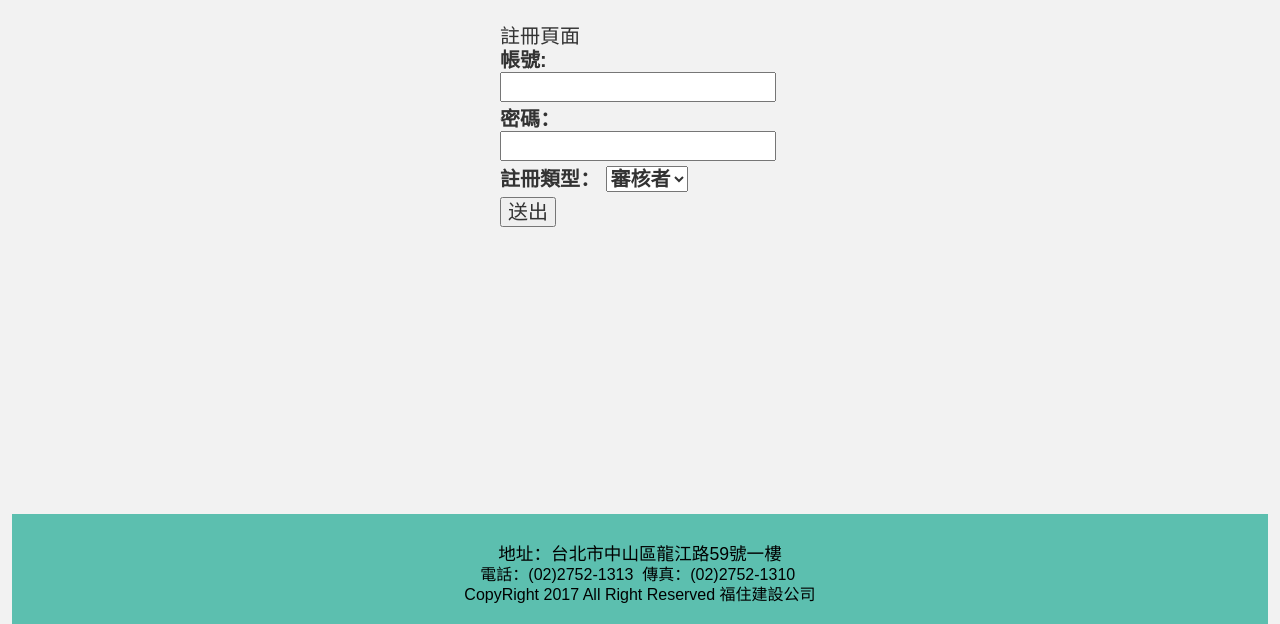
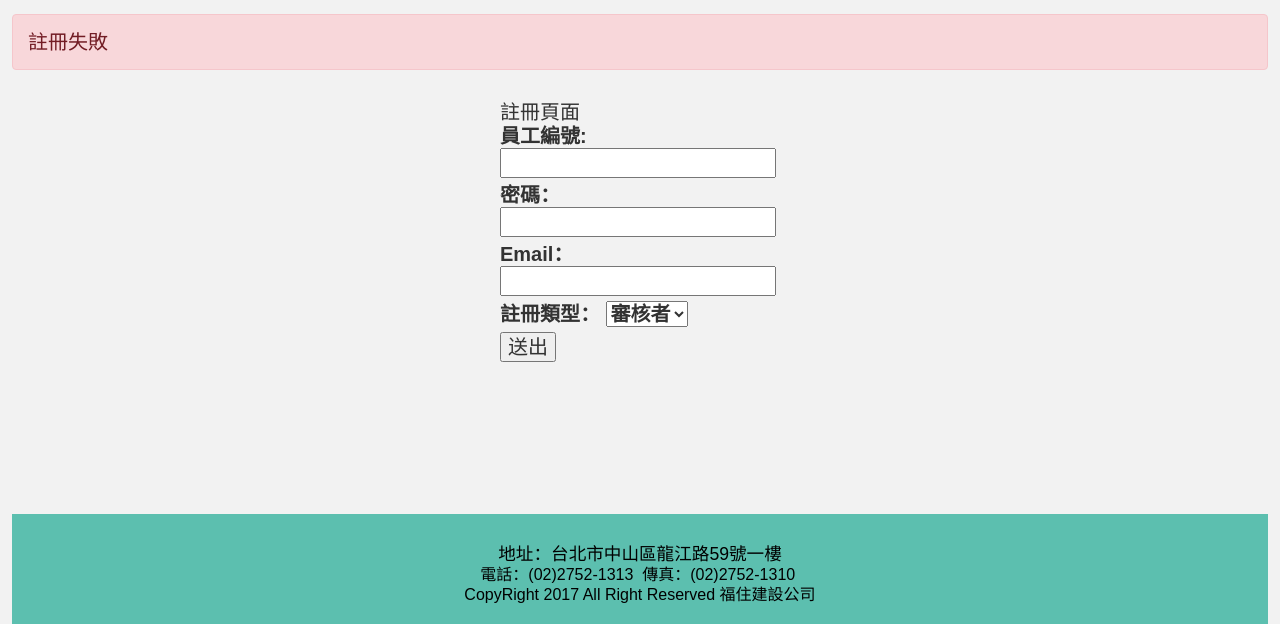
Before and after one commit to a9650615/NTUT_CIVIL_LAB, a PHP site: page /?page=register&error=1 in a window 1280 px wide. Shown: the part 98-722 px from the top of the page. Run offline with PHP 8.4, Linux system fonts and the light colour scheme; data that the repository does not hold is empty; some libraries are stand-ins or nearby versions.

Commit message:
註冊欄位修正

```diff
--- a/css/custom.css
+++ b/css/custom.css
@@ -14,3 +14,9 @@
     background-color: #d1ecf1;
     border-color: #bee5eb;
 }
+
+.alert-danger {
+    color: #721c24;
+    background-color: #f8d7da;
+    border-color: #f5c6cb;
+}
--- a/page/register.php
+++ b/page/register.php
@@ -2,6 +2,9 @@
 <?php
     if ($_GET['success'] == '1') {
         echo '<div class="alert alert-info" role="alert">註冊成功</div>';
+    }
+    if ($_GET['error'] == '1') {
+        echo '<div class="alert alert-danger" role="alert">註冊失敗</div>';
     }
 ?>
 <div>
@@ -9,12 +12,16 @@
         註冊頁面
         <form action='/model/user.php' method='post'>
             <label>
-                帳號:
+                員工編號:
                 <input type="text" name="acc">
             </label>
             <label>
                 密碼：
                 <input type="password" name="ps">
+            </label>
+            <label>
+                Email：
+                <input type="email" name="email">
             </label>
             <label>
                 註冊類型：
```
Also changed, not shown: model/user.php (+4 -3 lines).
